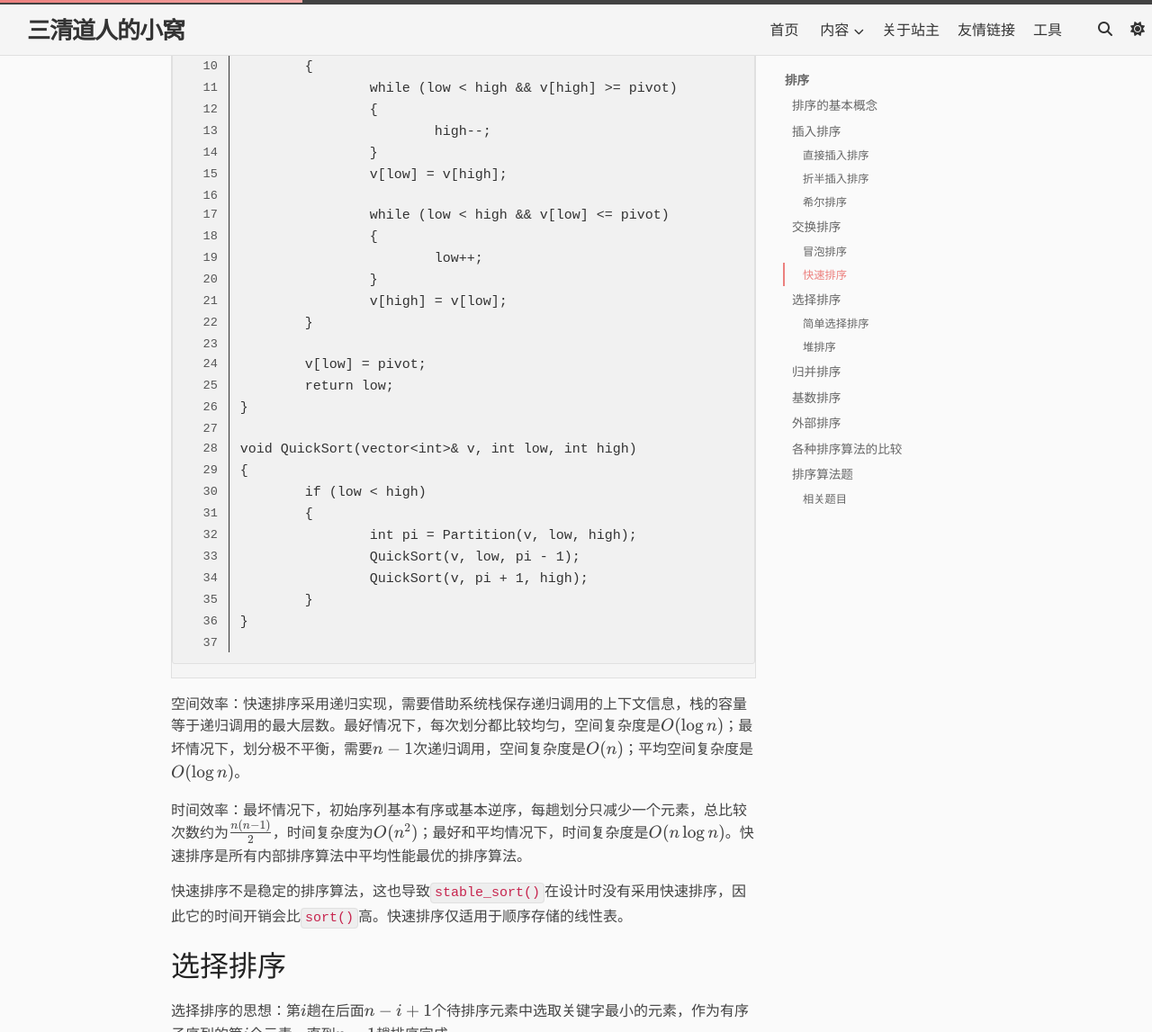
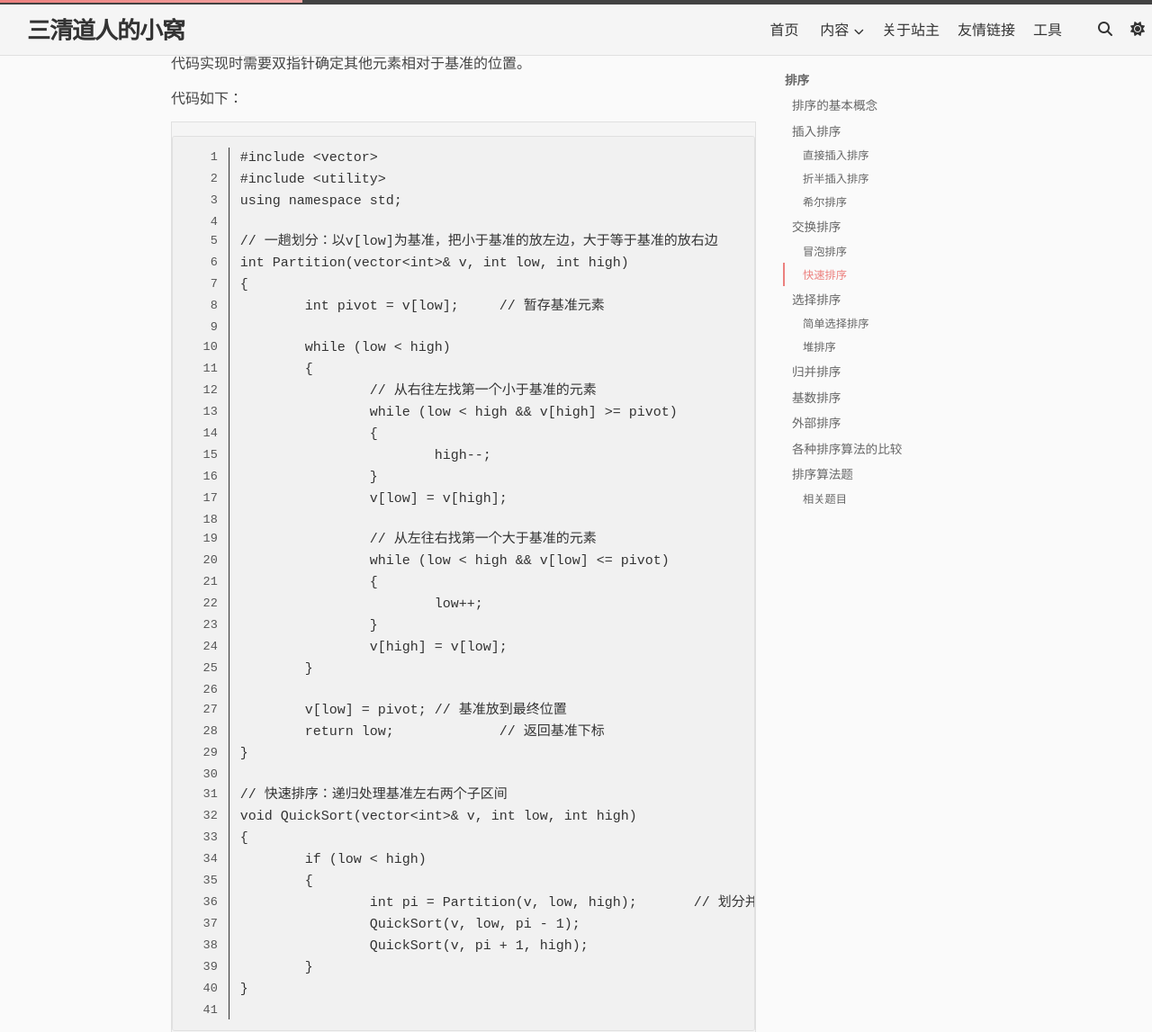
Before and after one commit to CanYouImag/CanYouImag.github.io, a Jekyll site: the page built from _posts/2026-10-31-data-structure-large-question-answer.markdown, in a window 1280 px wide and 1400 px high, scrolled down 6140 px, cut to the strip 0-1147 px from the top of the window. Shown: the whole strip at 90% size. Built offline with Jekyll 4.4.1, drawn with Linux system fonts in a browser that asks for light colours; some web fonts are replaced; comment, search, counter and statistics services are not loaded; some of the changed text lies outside the part shown.

Commit message:
补充排序代码注释并新增计组笔记

````diff
--- a/_posts/2026-10-31-data-structure-large-question-answer.markdown
+++ b/_posts/2026-10-31-data-structure-large-question-answer.markdown
@@ -44,23 +44,26 @@
 #include <vector>
 using namespace std;
 
+// 直接插入排序：把L[i]插入前面已经有序的L[0..i - 1]中
 void InsertSort(vector<int>& L)
 {
 	int n = L.size();
 
 	for (int i = 1; i < n; i++)
 	{
+		// 只有当前元素比前一个元素小，才需要向前插入
 		if (L[i] < L[i - 1])
 		{
-			int temp = L[i];
+			int temp = L[i];	// 暂存待插入元素
 			int j = i - 1;
 
+			// 从后往前找插入位置，同时把较大的元素后移
 			while (j >= 0 && temp < L[j])
 			{
 				L[j + 1] = L[j];
 				j--;
 			}
-			L[j + 1] = temp;
+			L[j + 1] = temp;	// 插入到空出来的位置
 		}
 	}
 }
@@ -80,16 +83,18 @@
 #include <vector>
 using namespace std;
 
+// 折半插入排序：先用折半查找定位，再统一后移
 void BInsertSort(vector<int>& v)
 {
 	int n = v.size();
 
 	for (int i = 1; i < n; i++)
 	{
-		int temp = v[i];
+		int temp = v[i];	// 暂存待插入元素
 		int low = 0;
 		int high = i - 1;
 
+		// 在有序区v[0..i - 1]中折半查找插入位置
 		while (low <= high)
 		{
 			int mid = (low + high) / 2;
@@ -103,11 +108,12 @@
 			}
 		}
 
+		// 插入位置是high + 1，把该位置及之后的元素后移
 		for (int j = i - 1; j >= high + 1; j--)
 		{
 			v[j + 1] = v[j];
 		}
-		v[high + 1] = temp;
+		v[high + 1] = temp;	// 放入待插入元素
 	}
 }
 ```
@@ -130,12 +136,15 @@
 #include <vector>
 using namespace std;
 
+// 希尔排序：按增量dk分组，对每组做直接插入排序
 void ShellSort(vector<int>& v)
 {
 	int n = v.size();
 
+	// 增量从n / 2开始，每次减半，最后一定为1
 	for (int dk = n / 2; dk >= 1; dk /= 2)
 	{
+		// 对相隔dk的元素组成的子序列做直接插入排序
 		for (int i = dk; i < n; i++)
 		{
 			int temp = v[i];
@@ -144,6 +153,7 @@
 			{
 				int j = i - dk;
 
+				// 在子序列中从后往前找位置，元素按dk步长后移
 				while (j >= 0 && temp < v[j])
 				{
 					v[j + dk] = v[j];
@@ -173,14 +183,16 @@
 #include <utility>
 using namespace std;
 
+// 冒泡排序：每趟把当前未排序部分的最小元素换到前面
 void BubbleSort(vector<int>& v)
 {
 	int n = v.size();
 
 	for (int i = 0; i < n - 1; i++)
 	{
-		bool flag = false;
+		bool flag = false;	// 记录本趟是否发生交换
 
+		// 从后往前比较相邻元素，逆序则交换
 		for (int j = n - 1; j > i; j--)
 		{
 			if (v[j - 1] > v[j])
@@ -190,6 +202,7 @@
 			}
 		}
 
+		// 本趟没有交换，说明序列已经有序，可以提前结束
 		if (flag == false)
 		{
 			break;
@@ -223,18 +236,21 @@
 #include <utility>
 using namespace std;
 
+// 一趟划分：以v[low]为基准，把小于基准的放左边，大于等于基准的放右边
 int Partition(vector<int>& v, int low, int high)
 {
-	int pivot = v[low];
+	int pivot = v[low];	// 暂存基准元素
 
 	while (low < high)
 	{
+		// 从右往左找第一个小于基准的元素
 		while (low < high && v[high] >= pivot)
 		{
 			high--;
 		}
 		v[low] = v[high];
 
+		// 从左往右找第一个大于基准的元素
 		while (low < high && v[low] <= pivot)
 		{
 			low++;
@@ -242,17 +258,18 @@
 		v[high] = v[low];
 	}
 
-	v[low] = pivot;
-	return low;
+	v[low] = pivot;	// 基准放到最终位置
+	return low;		// 返回基准下标
 }
 
+// 快速排序：递归处理基准左右两个子区间
 void QuickSort(vector<int>& v, int low, int high)
 {
 	if (low < high)
 	{
-		int pi = Partition(v, low, high);
-		QuickSort(v, low, pi - 1);
-		QuickSort(v, pi + 1, high);
+		int pi = Partition(v, low, high);	// 划分并取得基准位置
+		QuickSort(v, low, pi - 1);			// 递归排序左子区间
+		QuickSort(v, pi + 1, high);			// 递归排序右子区间
 	}
 }
 ```
@@ -278,14 +295,16 @@
 #include <utility>
 using namespace std;
 
+// 简单选择排序：每趟从未排序部分选出最小元素放到前面
 void SelectSort(vector<int>& v)
 {
 	int n = v.size();
 
 	for (int i = 0; i < n - 1; i++)
 	{
-		int min = i;
+		int min = i;	// 记录当前未排序部分最小元素的下标
 
+		// 在v[i + 1..n - 1]中找更小的元素
 		for (int j = i + 1; j < n; j++)
 		{
 			if (v[j] < v[min])
@@ -294,6 +313,7 @@
 			}
 		}
 
+		// 如果最小元素不在i位置，就交换过去
 		if (min != i)
 		{
 			swap(v[i], v[min]);
@@ -324,36 +344,42 @@
 #include <utility>
 using namespace std;
 
+// 向下调整：把v[i]调整到合适位置，n是当前堆的有效长度
 void SiftDown(vector<int>& v, int i, int n)
 {
 	while (2 * i + 1 < n)
 	{
-		int child = 2 * i + 1;
+		int child = 2 * i + 1;	// 左孩子下标
 
+		// 如果右孩子更大，就让child指向右孩子
 		if (child + 1 < n && v[child + 1] > v[child])
 		{
 			child++;
 		}
 
+		// 父结点已经不小于较大的孩子，堆性质恢复，调整结束
 		if (v[i] >= v[child])
 		{
 			break;
 		}
 
 		swap(v[i], v[child]);
-		i = child;
+		i = child;	// 继续向下调整
 	}
 }
 
+// 堆排序：先建大根堆，再不断把堆顶换到末尾
 void HeapSort(vector<int>& v)
 {
 	int n = v.size();
 
+	// 从最后一个非叶结点开始向前调整，建立大根堆
 	for (int i = n / 2 - 1; i >= 0; i--)
 	{
 		SiftDown(v, i, n);
 	}
 
+	// 每次把堆顶（最大值）换到当前末尾，然后缩小堆并重新调整
 	for (int i = n - 1; i > 0; i--)
 	{
 		swap(v[0], v[i]);
@@ -385,18 +411,20 @@
 #include <vector>
 using namespace std;
 
+// 求最大的k个元素：维护一个大小为k的小根堆
 vector<int> TopKLargest(const vector<int>& nums, int k)
 {
-	priority_queue<int, vector<int>, greater<int>> pq;
+	priority_queue<int, vector<int>, greater<int>> pq;	// 小根堆，堆顶是当前k个元素中最小的
 
 	for (int x : nums)
 	{
 		if (pq.size() < k)
 		{
-			pq.push(x);
+			pq.push(x);	// 堆还没满，直接放入
 		}
 		else if (x > pq.top())
 		{
+			// 新元素比堆顶大，替换掉当前最小的候选
 			pq.pop();
 			pq.push(x);
 		}
@@ -419,6 +447,7 @@
 优先队列中的元素定义如下：
 
 ```c
+// 优先队列元素：value是数据，priority越大优先级越高
 typedef struct
 {
 	int value;		// 元素的值
@@ -448,6 +477,7 @@
 ```c
 #define MAXSIZE 100
 
+// 固定容量的大根堆，data[0]不用，data[1]是堆顶
 typedef struct
 {
 	PriorityQueueElement data[MAXSIZE + 1];	// 从下标1开始存，data[0]不用
@@ -461,11 +491,13 @@
 #include <utility>
 using namespace std;
 
+// 初始化：空队列
 void InitQueue(PriorityQueue& pq)
 {
 	pq.size = 0;
 }
 
+// 入队：把新元素放到堆尾，然后向上调整
 bool Enqueue(PriorityQueue& pq, int value, int priority)
 {
 	if (pq.size == MAXSIZE)
@@ -473,10 +505,11 @@
 		return false;
 	}
 
-	int i = ++pq.size;
+	int i = ++pq.size;	// 新元素放在数组末尾
 	pq.data[i].value = value;
 	pq.data[i].priority = priority;
 
+	// 优先级比父结点大就上浮
 	while (i > 1 && pq.data[i].priority > pq.data[i / 2].priority)
 	{
 		swap(pq.data[i], pq.data[i / 2]);
@@ -485,6 +518,7 @@
 	return true;
 }
 
+// 出队：取走堆顶，把堆尾元素放到堆顶，然后向下调整
 bool Dequeue(PriorityQueue& pq, PriorityQueueElement& out)
 {
 	if (pq.size == 0)
@@ -492,27 +526,29 @@
 		return false;
 	}
 
-	out = pq.data[1];
-	pq.data[1] = pq.data[pq.size];
+	out = pq.data[1];					// 保存当前优先级最高的元素
+	pq.data[1] = pq.data[pq.size];		// 把最后一个元素移到堆顶
 	pq.size--;
 
 	int i = 1;
 	while (2 * i <= pq.size)
 	{
-		int child = 2 * i;
+		int child = 2 * i;	// 左孩子下标
 
+		// 如果右孩子优先级更高，就让child指向右孩子
 		if (child + 1 <= pq.size && pq.data[child + 1].priority > pq.data[child].priority)
 		{
 			child++;
 		}
 
+		// 父结点优先级已经不低于较大的孩子，调整结束
 		if (pq.data[i].priority >= pq.data[child].priority)
 		{
 			break;
 		}
 
 		swap(pq.data[i], pq.data[child]);
-		i = child;
+		i = child;	// 继续向下调整
 	}
 	return true;
 }
@@ -546,6 +583,7 @@
 `priority_queue`的模板形式是：
 
 ```cpp
+// 模板参数：元素类型、底层容器、比较器
 priority_queue<元素类型, 底层容器, 比较器>
 ```
 
@@ -554,6 +592,7 @@
 `priority_queue`没有迭代器，不能遍历，也没有`clear()`。如果要清空，可以重新赋一个空队列：
 
 ```cpp
+// 清空优先队列：重新赋值为空队列
 pq = priority_queue<int>();
 ```
 
@@ -564,12 +603,14 @@
 #include <vector>
 using namespace std;
 
+// 自定义元素
 struct Node
 {
 	int value;
 	int priority;
 };
 
+// 比较器：priority大的元素排在堆顶
 struct Cmp
 {
 	bool operator()(const Node& a, const Node& b) const
@@ -602,12 +643,14 @@
 #include <vector>
 using namespace std;
 
+// 合并v[low..mid]和v[mid + 1..high]两个有序区间
 void Merge(vector<int>& v, int low, int mid, int high, vector<int>& temp)
 {
-	int i = low;
-	int j = mid + 1;
-	int k = low;
+	int i = low;		// 左半段指针
+	int j = mid + 1;	// 右半段指针
+	int k = low;		// 临时数组指针
 
+	// 每次取两段中较小的元素放入temp
 	while (i <= mid && j <= high)
 	{
 		if (v[i] <= v[j])
@@ -620,33 +663,37 @@
 		}
 	}
 
+	// 把左半段剩余元素接上
 	while (i <= mid)
 	{
 		temp[k++] = v[i++];
 	}
 
+	// 把右半段剩余元素接上
 	while (j <= high)
 	{
 		temp[k++] = v[j++];
 	}
 
+	// 把临时数组的内容写回原数组
 	for (i = low; i <= high; i++)
 	{
 		v[i] = temp[i];
 	}
 }
 
+// 归并排序：分治
 void MergeSort(vector<int>& v, int low, int high, vector<int>& temp)
 {
-	if (low >= high)
+	if (low >= high)	// 区间长度不超过1，已经有序
 	{
 		return;
 	}
 
-	int mid = (low + high) / 2;
-	MergeSort(v, low, mid, temp);
-	MergeSort(v, mid + 1, high, temp);
-	Merge(v, low, mid, high, temp);
+	int mid = (low + high) / 2;	// 从中间划分
+	MergeSort(v, low, mid, temp);		// 递归排序左半段
+	MergeSort(v, mid + 1, high, temp);	// 递归排序右半段
+	Merge(v, low, mid, high, temp);		// 合并两个有序段
 }
 ```
 
@@ -665,25 +712,29 @@
 #include <vector>
 using namespace std;
 
+// 基数排序：按十进制位从低位到高位分配和收集
 void RadixSort(vector<int>& v)
 {
-	if (v.empty())
+	if (v.empty())	// 空数组直接返回
 	{
 		return;
 	}
 
-	int maxValue = *max_element(v.begin(), v.end());
+	int maxValue = *max_element(v.begin(), v.end());	// 找到最大值，确定需要处理多少位
 
+	// exp表示当前处理的位：1是个位，10是十位，依此类推
 	for (int exp = 1; maxValue / exp > 0; exp *= 10)
 	{
-		vector<vector<int>> buckets(10);
+		vector<vector<int>> buckets(10);	// 10个桶，对应数字0~9
 
 		for (int x : v)
 		{
-			buckets[(x / exp) % 10].push_back(x);
+			buckets[(x / exp) % 10].push_back(x);	// 按当前位放入对应桶
 		}
 
 		int idx = 0;
+
+		// 按桶的顺序收集，保证当前趟稳定
 		for (int d = 0; d < 10; d++)
 		{
 			for (int x : buckets[d])
@@ -752,12 +803,14 @@
 #include <vector>
 using namespace std;
 
+// 合并两个递增有序顺序表
 vector<int> MergeTwoSorted(const vector<int>& a, const vector<int>& b)
 {
-	vector<int> ans;
-	int i = 0;
-	int j = 0;
+	vector<int> ans;	// 存放合并结果
+	int i = 0;			// 指向a的指针
+	int j = 0;			// 指向b的指针
 
+	// 两个表都还有元素时，取较小的放入结果
 	while (i < a.size() && j < b.size())
 	{
 		if (a[i] <= b[j])
@@ -770,11 +823,13 @@
 		}
 	}
 
+	// 把a中剩余元素接上
 	while (i < a.size())
 	{
 		ans.push_back(a[i++]);
 	}
 
+	// 把b中剩余元素接上
 	while (j < b.size())
 	{
 		ans.push_back(b[j++]);
@@ -795,24 +850,26 @@
 #include <vector>
 using namespace std;
 
+// 求第k小元素：维护一个大小为k的大根堆
 int FindKthSmallest(const vector<int>& nums, int k)
 {
-	priority_queue<int> pq;
+	priority_queue<int> pq;	// 大根堆，堆顶是当前k个元素中最大的
 
 	for (int x : nums)
 	{
 		if (pq.size() < k)
 		{
-			pq.push(x);
+			pq.push(x);	// 堆还没满，直接放入
 		}
 		else if (x < pq.top())
 		{
+			// 新元素比堆顶小，替换掉当前最大的候选
 			pq.pop();
 			pq.push(x);
 		}
 	}
 
-	return pq.top();
+	return pq.top();	// 堆顶就是第k小的元素
 }
 ```
 
@@ -826,21 +883,23 @@
 #include <vector>
 using namespace std;
 
+// 判断数组是否满足大根堆性质
 bool IsMaxHeap(const vector<int>& v)
 {
 	int n = v.size();
 
+	// 只需检查所有非叶结点
 	for (int i = 0; i <= (n - 2) / 2; i++)
 	{
-		int left = 2 * i + 1;
-		int right = 2 * i + 2;
+		int left = 2 * i + 1;	// 左孩子下标
+		int right = 2 * i + 2;	// 右孩子下标
 
-		if (left < n && v[i] < v[left])
+		if (left < n && v[i] < v[left])	// 父结点小于左孩子，不是大根堆
 		{
 			return false;
 		}
 
-		if (right < n && v[i] < v[right])
+		if (right < n && v[i] < v[right])	// 父结点小于右孩子，不是大根堆
 		{
 			return false;
 		}
````
Also changed, not shown: other parts of _posts/2026-10-31-data-structure-large-question-answer.markdown (+1 -0 lines), _posts/2026-11-05-computer-organization.markdown (added, +58 -0 lines), assets/computer_organisation_principle.jpg (added).
